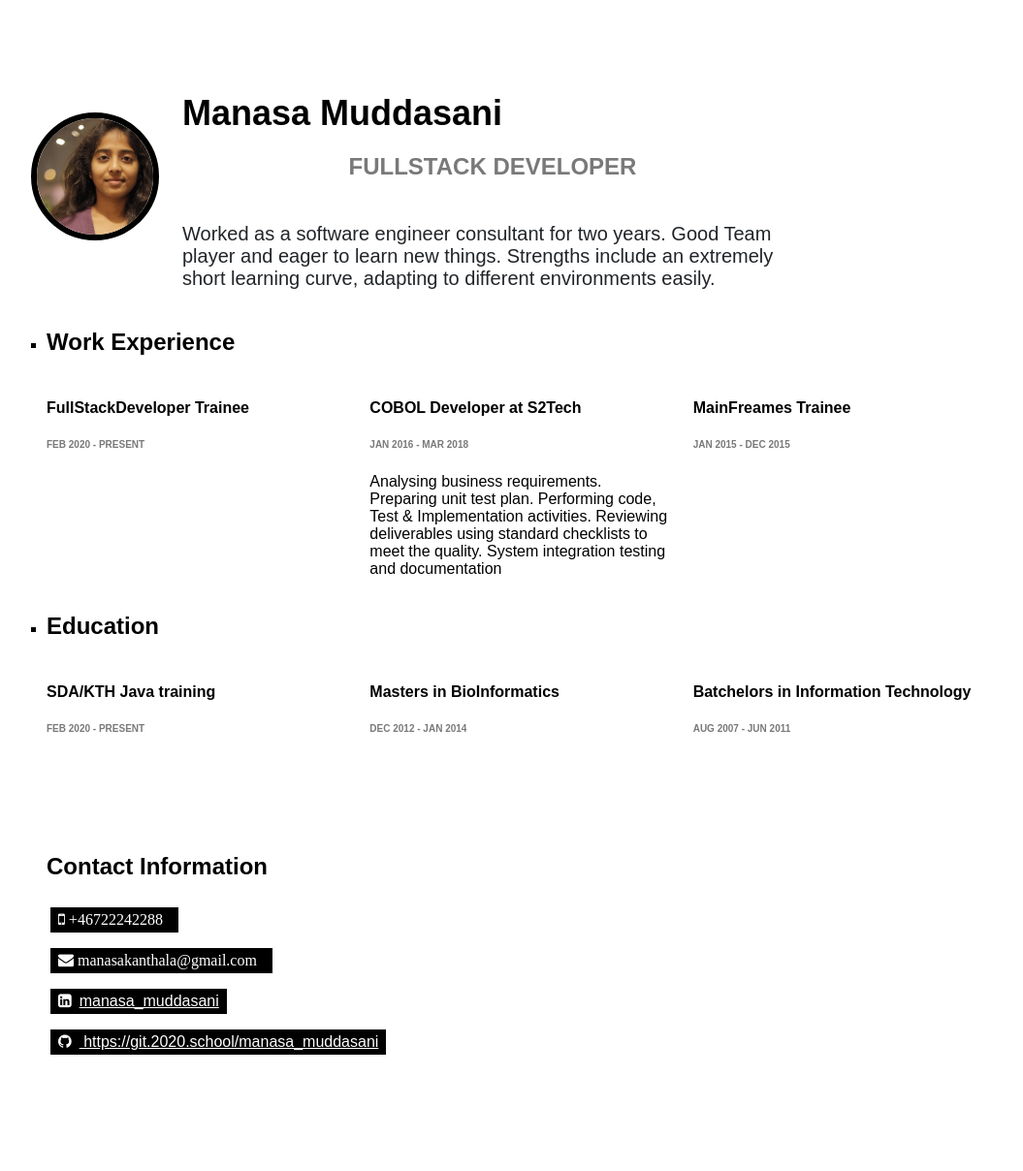
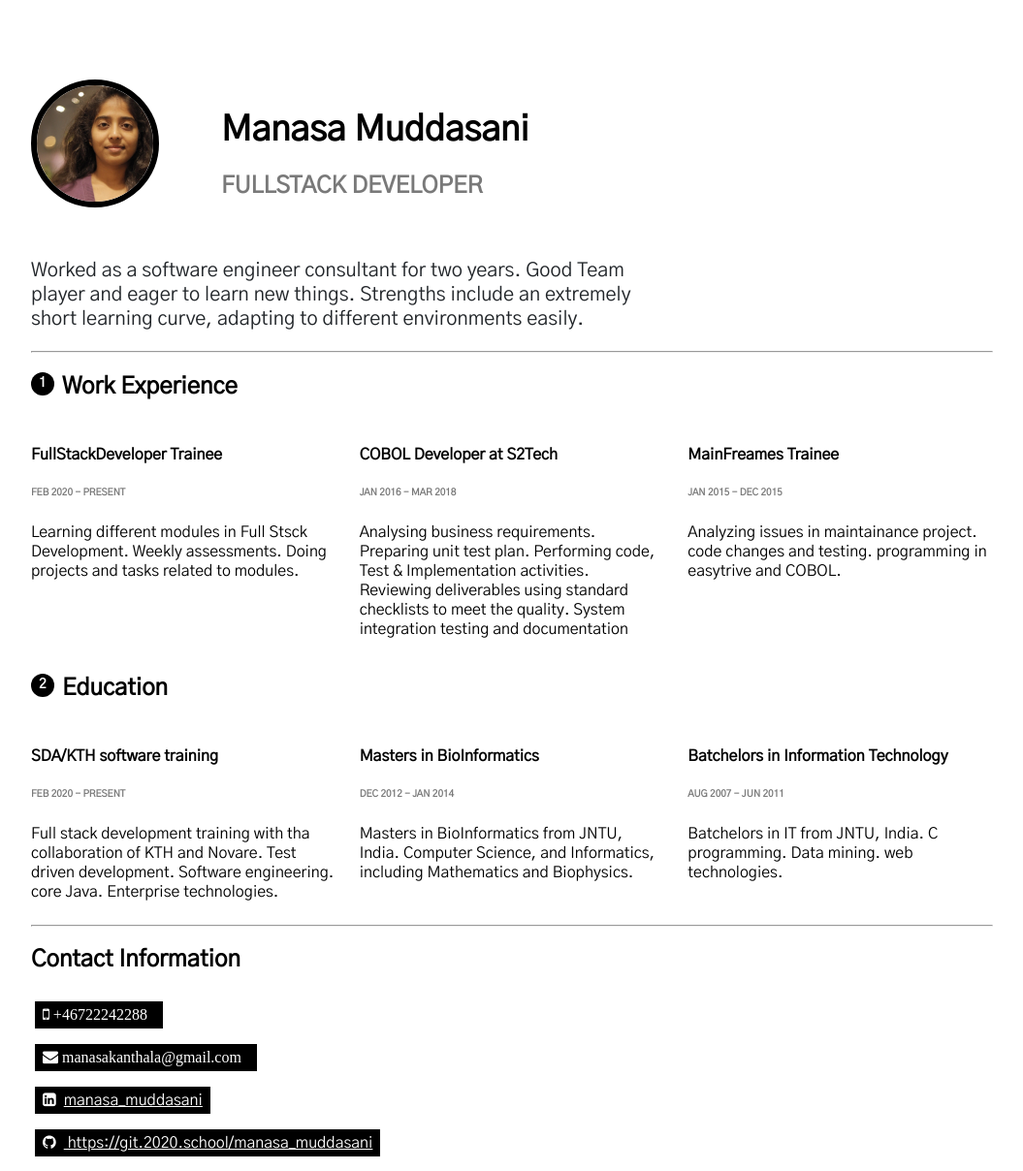
Before and after one commit to manasarjun/web-html-exercise-1, a plain HTML site: page index.html in a window 1280 px wide. Shown: the whole page at 97% size, without its empty margins (112-1167 px from the left). Drawn offline with Linux system fonts and the light colour scheme.

Commit message:
update index.html
updated some content in html and css files

```diff
--- a/css/style.css
+++ b/css/style.css
@@ -56,18 +56,26 @@ h3 {
   margin-bottom: 24px;
 }
 .personal-info .data {
+
   text-align: center;
+}
+.personal-info .data li {
+  list-style-type: none;
+
 }
 .personal-info .data .subtitle {
   font-size: 24px;
   margin-bottom: 24px;
   font-weight: 600;
+
 }
 
 .big-text {
   color: rgb(33, 37, 41);
   max-width: 640px;
   font-size: 20px;
+  text-align: left;
+
 }
 
 @media(min-width: 550px) {
@@ -103,14 +111,14 @@ h3 {
   background-color: black;
   color: white;
   font-size: 14px;
-  text-align: right;
+  text-align: center;
   vertical-align: top;
+  border-radius: 15px;
 }
 
 .section .grid {
   display: grid;
-  grid-template-columns: 1fr 1fr 1fr;
-  grid-column-gap: 24px
+
 }
 
 @media(min-width: 550px) {
@@ -122,6 +130,7 @@ h3 {
 }
 
 /* Footer */
+
 .contact-list {
   padding-left: 0;
 }
--- a/index.html
+++ b/index.html
@@ -5,41 +5,49 @@
         <title>Title of the document</title>
         <link rel="stylesheet" type="text/css" href="CSS/style.css">
         <link rel="stylesheet" href="https://cdnjs.cloudflare.com/ajax/libs/font-awesome/4.7.0/css/font-awesome.min.css">
+        <link href="https://fonts.googleapis.com/css?family=Gothic+A1&display=swap" rel="stylesheet">
+
     </head>
     <body>
         <main class="container">
-            <header class="personal-info">
-                <div >
+            <header>
+                <div class="personal-info">
                     <img class="picture" src="pic.png" alt="picture">
-                </div>
-                <div>
-                    <h1>Manasa Muddasani</h1>
                     <div class="data">
-                        <h2 class="subtitle">Fullstack Developer</h2>
+                        <ul >
+                            <li><h1>Manasa Muddasani</h1></li>
+
+                            <li><h2 class="subtitle">Fullstack Developer</h2></li>
+
+                        </ul>
 
                     </div>
 
-                    <p class="big-text">Worked as a software engineer consultant for two years. Good Team player and eager to learn new things. Strengths include an extremely short learning curve, adapting to different environments easily.
-                    </p>
+
+
                 </div>
 
+                <p class="big-text">Worked as a software engineer consultant for two years. Good Team player and eager to learn new things. Strengths include an extremely short learning curve, adapting to different environments easily. </p>
+
             </header>
+            <hr>
+
             <div class="section">
 
-                <ul>
 
-                    <li>
+
+
 
                         <section >
-                            <h2>Work Experience</h2>
-                            <div >
+                            <h2><span class="number-square">1</span>Work Experience</h2>
+
                             <div class="grid">
                                 <article>
                                     <h4>
                                         FullStackDeveloper Trainee
                                     </h4>
                                     <h6 class="subtitle">FEB 2020 - Present</h6>
-                                        <p></p>
+                                    <p>Learning different modules in Full Stsck Development. Weekly assessments. Doing projects and tasks related to modules.</p>
                                 </article>
                                 <article>
                                     <h4>
@@ -55,25 +63,23 @@
                                         MainFreames Trainee
                                     </h4>
                                     <h6 class="subtitle">JAN 2015 - DEC 2015</h6>
-                                        <p></p>
+                                    <p>Analyzing issues in maintainance project. code changes and testing. programming in easytrive and COBOL.</p>
                                 </article>
                             </div>
 
-
-                            </div>
                         </section>
 
-                    </li>
 
-                    <li>
+
                         <section >
-                            <h2>Education</h2>
+                            <h2><span class="number-square">2</span>Education</h2>
                             <div class="grid">
                              <article>
                                 <h4>
-                                        SDA/KTH Java training
+                                   SDA/KTH software training
                                </h4>
                                <h6 class="subtitle">FEB 2020 - Present</h6>
+                               <p>Full stack development training with tha collaboration of KTH and Novare. Test driven development. Software engineering. core Java. Enterprise technologies.</p>
 
                                </article>
                                <article class="article">
@@ -81,7 +87,7 @@
                                   Masters in BioInformatics
                                </h4>
                                  <h6 class="subtitle">DEC 2012 - JAN 2014</h6>
-                                    <p></p>
+                                <p>Masters in BioInformatics from JNTU, India. Computer Science, and Informatics, including Mathematics and Biophysics.</p>
 
                                </article>
                                <article class="article">
@@ -89,23 +95,25 @@
                                   Batchelors in Information Technology
                                </h4>
                                <h6 class="subtitle">AUG 2007 - JUN 2011</h6>
-                                   <p></p>
+                               <p>Batchelors in IT from JNTU, India. C programming. Data mining. web technologies. </p>
 
                                </article>
                                </div>
 
-                            </div>
+
 
                         </section>
-                    </li>
 
 
-                </ul>
-                </div>
+
+
+
 
             </div>
+            <hr>
 
-            <footer class="container">
+
+            <footer>
                 <h2>Contact Information</h2>
                 <ul class="contact-list" >
                     <li><a><i class="fa fa-mobile-phone"> +46722242288</i></a> </li>
```
Lines whose indentation alone changed are shown as unchanged.
